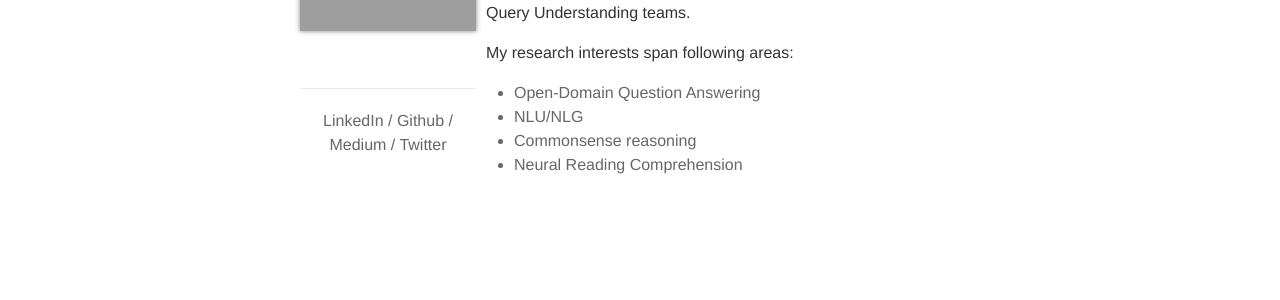
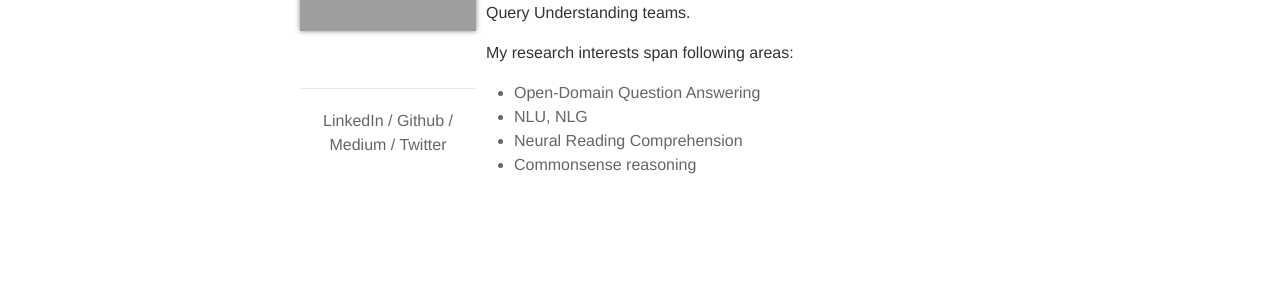
Before and after one commit to kartikperisetla/kartikperisetla.github.io, a Jekyll site: the page built from _pages/about.md, in a window 1280 px wide. Shown: the part 293-593 px from the top of the page. Built offline with Jekyll 4.4.1, drawn with Linux system fonts in a browser that asks for light colours; nearby versions of some CDN libraries.

Commit message:
nit change

```diff
--- a/_pages/about.md
+++ b/_pages/about.md
@@ -19,11 +19,9 @@ My research interests span following areas:
 <ul style="padding-left: 14rem;">
 <li> Open-Domain Question Answering
 </li>
-<li>NLU/NLG
-</li>
-<li>
-Commonsense reasoning
+<li>NLU, NLG
 </li>
 <li>Neural Reading Comprehension</li>
+<li>Commonsense reasoning</li>
 </ul>
 </p>
```
